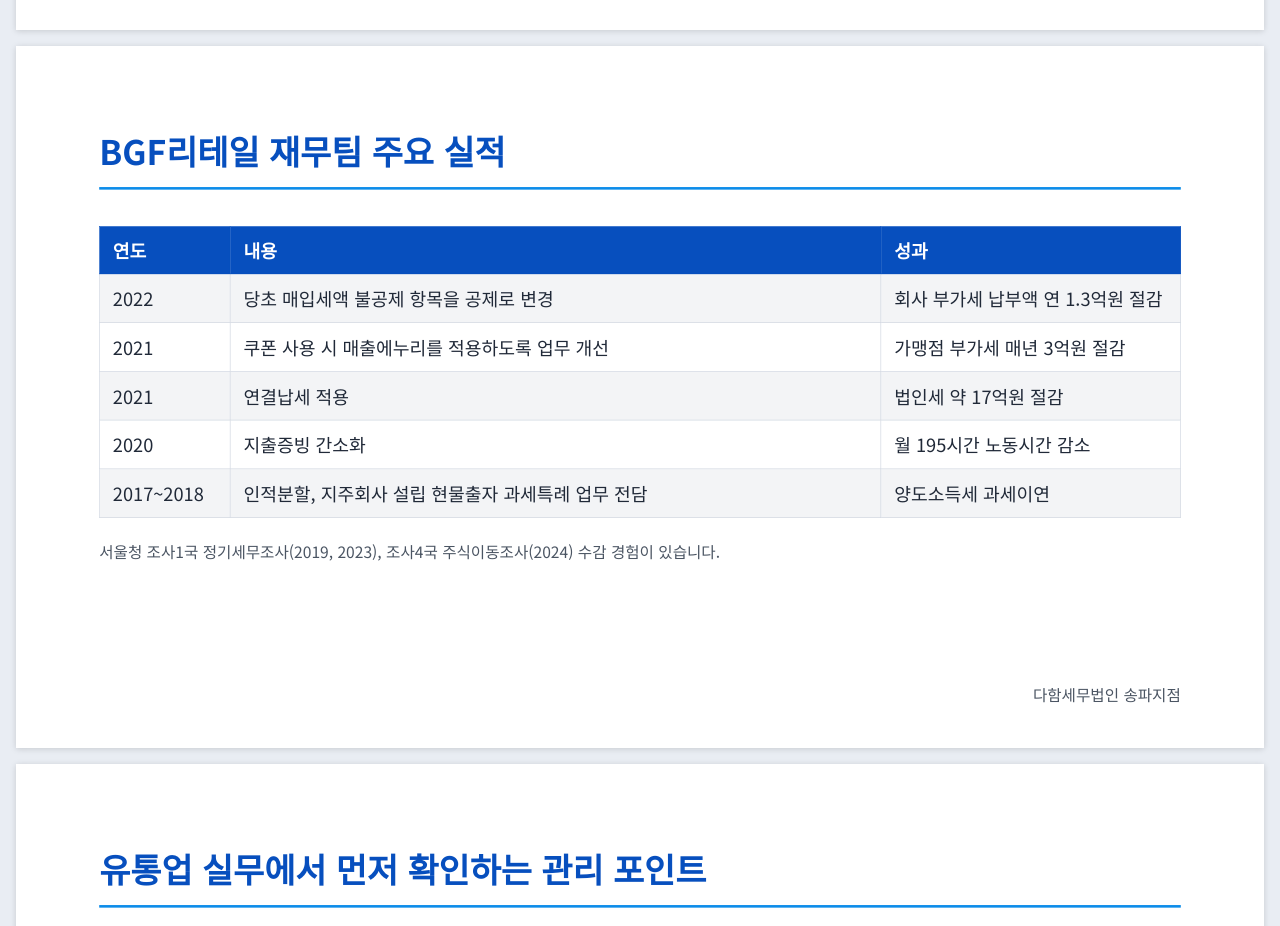
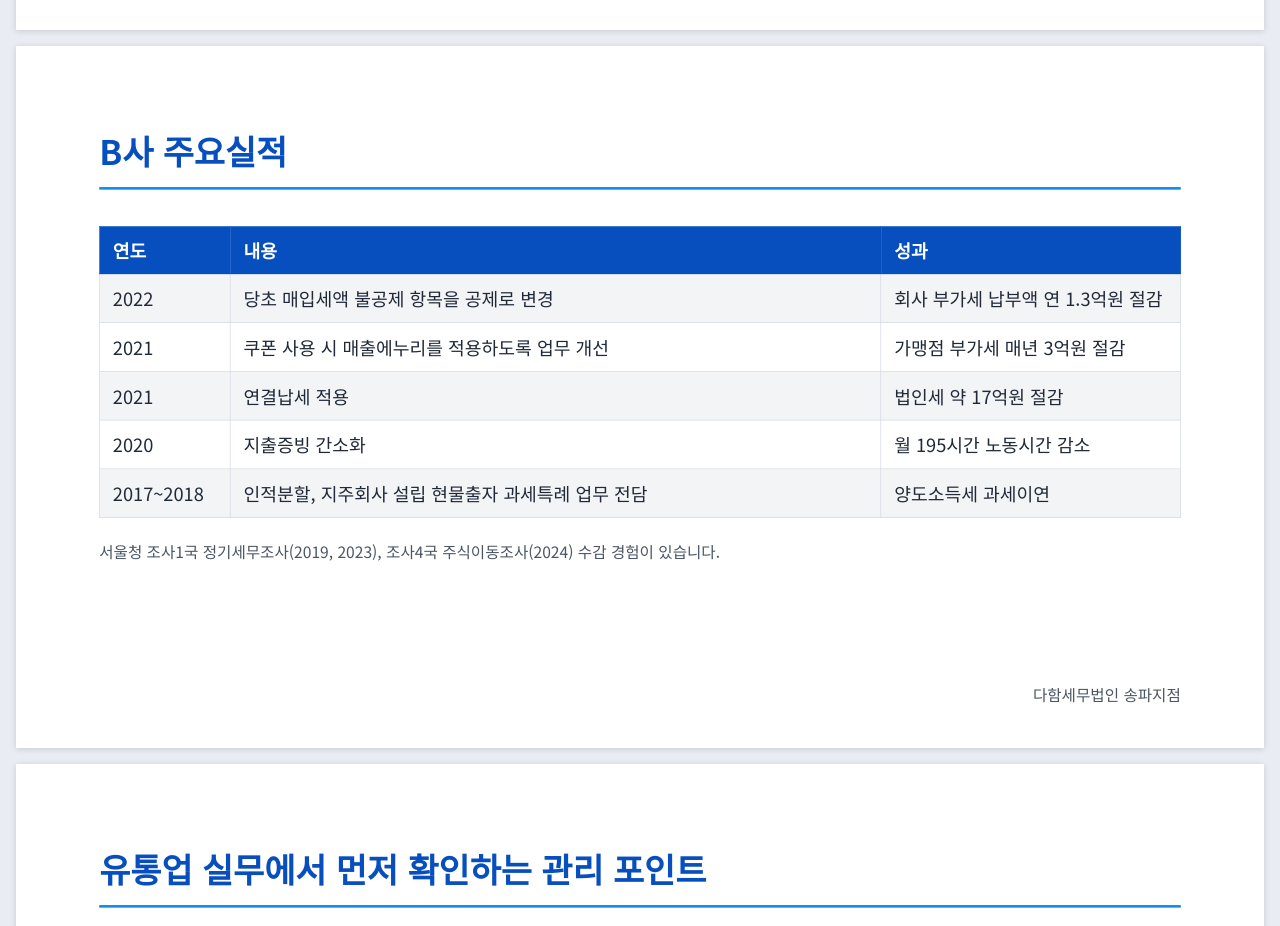
Before and after one commit to dahamsptax/dahamtax-songpa.github.io, a plain HTML site: page intro/index.html in a window 1280 px wide. Shown: the part 3560-4486 px from the top of the page. Drawn offline with Linux system fonts and the light colour scheme.

Commit message:
Rename achievements heading to B사 주요실적
Co-Authored-By: Claude Sonnet 5.5 <noreply@anthropic.com>
Claude-Session: https://claude.ai/code/session_01KF1ckzrLb59VFHGRAp7vzy

```diff
--- a/intro/index.html
+++ b/intro/index.html
@@ -96,7 +96,7 @@ tr:nth-child(even) td { background:#f3f4f6; }
 <p class="foot">다함세무법인 송파지점</p>
 </section>
 </div></div><div class="frame"><div class="slide"><section id="bio-record">
-<h2>BGF리테일 재무팀 주요 실적</h2>
+<h2>B사 주요실적</h2>
 <table>
 <tr><th style="width:160px">연도</th><th>내용</th><th style="width:420px">성과</th></tr>
 <tr><td>2022</td><td>당초 매입세액 불공제 항목을 공제로 변경</td><td>회사 부가세 납부액 연 1.3억원 절감</td></tr>
```
